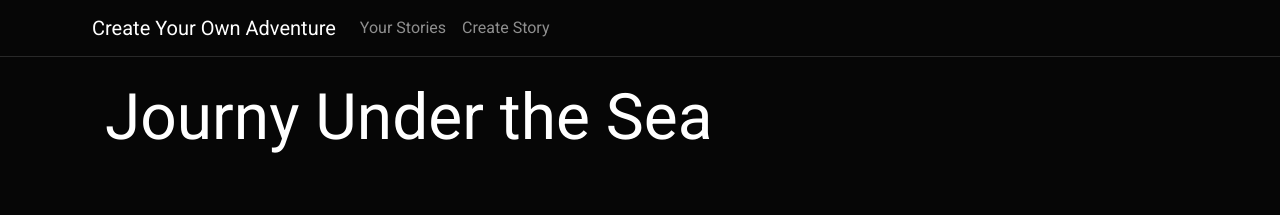
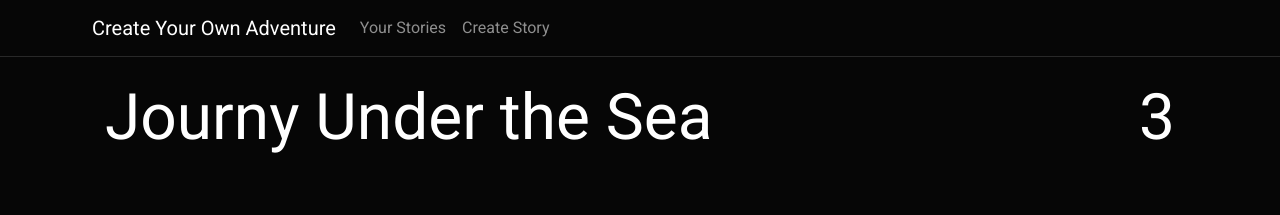
Before and after one commit to jadenmounteer/createYourOwnAdventure, an Angular app: page /readStory/1 in a window 1280 px wide. Shown: the top 215 px of the page. Built offline with nearby package versions, Linux system fonts and the light colour scheme.

Commit message:
Add currentPage styles

```diff
--- a/src/app/read-story/read-story.component.html
+++ b/src/app/read-story/read-story.component.html
@@ -1,3 +1,6 @@
 <div *ngIf="story">
-  <h1>{{ story.title }}</h1>
+  <div class="story-header">
+    <h1>{{ story.title }}</h1>
+    <h1>{{ currentPage }}</h1>
+  </div>
 </div>
--- a/src/app/read-story/read-story.component.scss
+++ b/src/app/read-story/read-story.component.scss
@@ -0,0 +1,4 @@
+.story-header {
+  display: flex;
+  justify-content: space-between;
+}
--- a/src/app/read-story/read-story.component.ts
+++ b/src/app/read-story/read-story.component.ts
@@ -11,6 +11,7 @@ import { Story } from '../types/types';
 export class ReadStoryComponent implements OnInit {
   public story: Story | undefined;
   public storyID: number | undefined;
+  public currentPage: number = 3;
 
   constructor(
     private route: ActivatedRoute,
```
